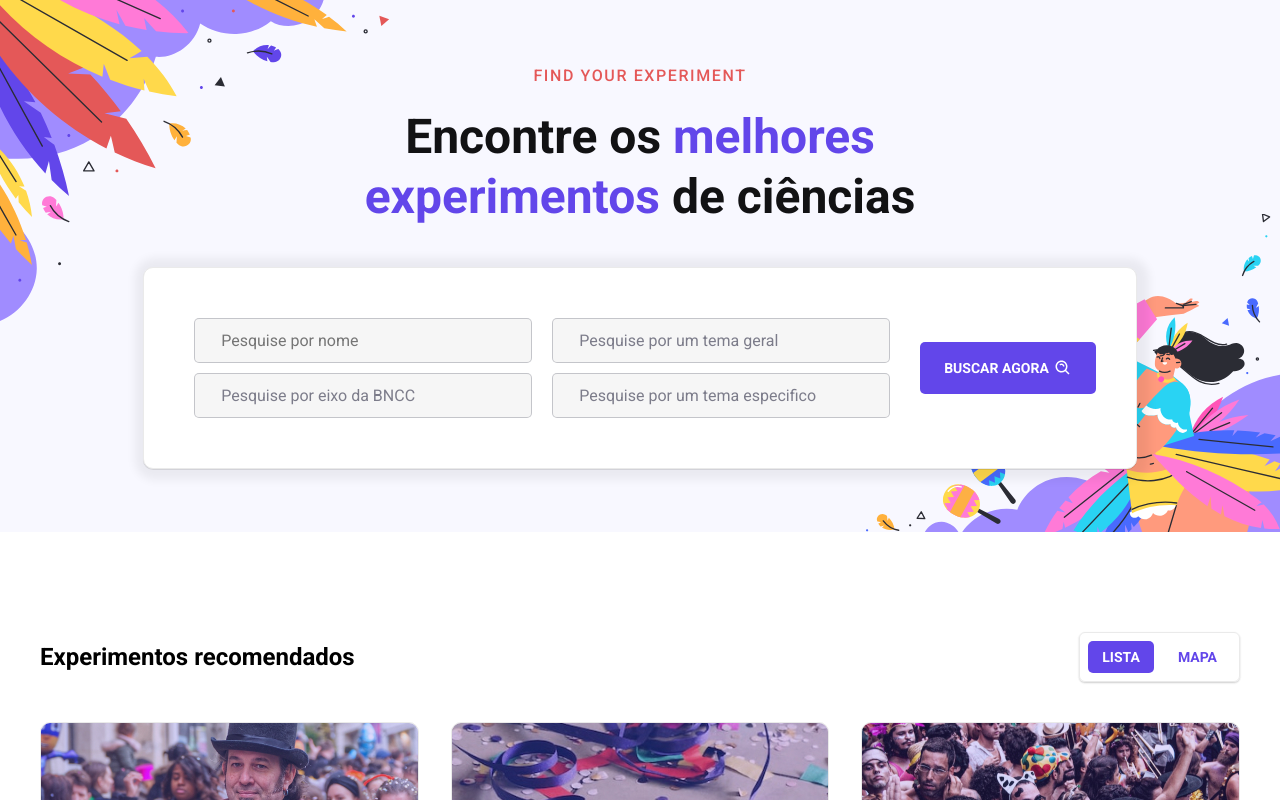
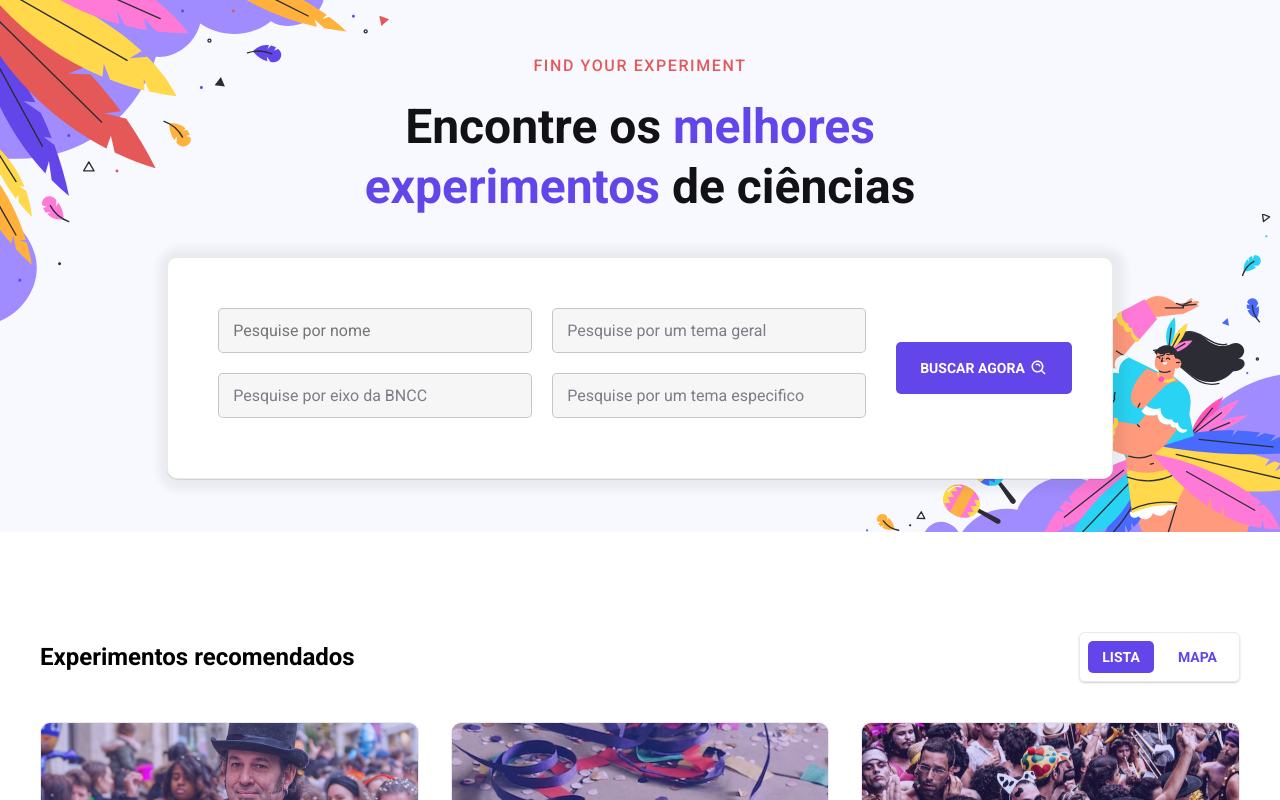
Before and after one commit to felptest/testing, a Next.js app: page / in a window 1280 px wide. Shown: the top 800 px of the page. Built offline with nearby package versions, Linux system fonts and the light colour scheme.

Commit message:
update home

```diff
--- a/src/app/page.module.css
+++ b/src/app/page.module.css
@@ -191,14 +191,12 @@
 .search-field {
   display: flex;
   align-items: center;
-  gap: 1.2rem;
   margin: 1rem;
-/*   margin-bottom: 2rem;
- */
+  margin-bottom: 2rem;
+
   background: #eaeaea73;
   border: 1px solid #8587936e;
   border-radius: 0.5rem;
-  padding: 1.2rem 0.8rem 1.2rem 1.4rem;
 
 }
 
@@ -206,6 +204,7 @@
 .select {
   color: #7c7c8a;
   min-width: 29rem;
+  padding: 1.2rem 0.8rem 1.2rem 1.4rem;
 }
 
 .search-field i {
@@ -220,6 +219,10 @@
 
 .select {
   z-index: 1;
+}
+
+.select option:not(:first-of-type) {
+  color: black;
 }
 
 .select i.ph-caret-down-light {
```
